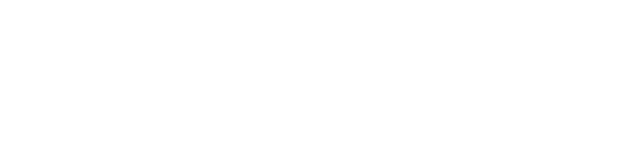
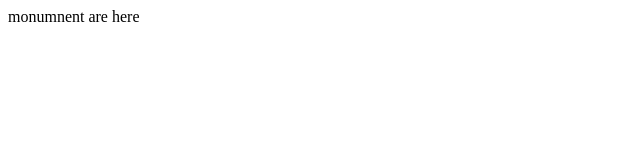
Before and after one commit to adarshadakane/Gitlearning, a plain HTML site: page monuments.html in a window 1280 px wide. Shown: the whole page, without its empty margins (0-640 px from the left). Drawn offline with Linux system fonts and the light colour scheme.

```diff
--- a/monuments.html
+++ b/monuments.html
@@ -6,7 +6,7 @@
     <title>Document</title>
 </head>
 <body>
-
+      monumnent are here
 
 
 </body>
```
